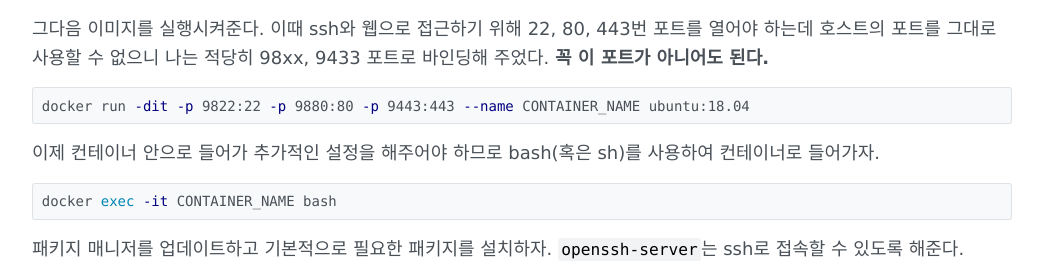
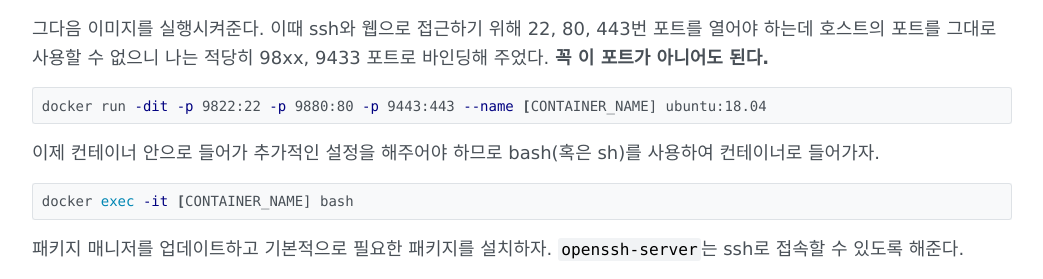
Before and after one commit to blurfx/xo.dev, a Jekyll site: the page built from _posts/2020-03-12-setup-virtual-environment-for-guests-with-docker.md, in a window 1280 px wide and 900 px high, scrolled down 493 px. Shown: the part 162-441 px from the top of the window, without its empty margins (118-1161 px from the left). Built offline with Jekyll 4.4.1, drawn with Linux system fonts in a browser that asks for light colours; comment, search, counter and statistics services are not loaded.

Commit message:
:pencil2: fix ambiguous commands

````diff
--- a/_posts/2020-03-12-setup-virtual-environment-for-guests-with-docker.md
+++ b/_posts/2020-03-12-setup-virtual-environment-for-guests-with-docker.md
@@ -20,12 +20,12 @@ docker pull ubuntu:18.04
 
 그다음 이미지를 실행시켜준다. 이때 ssh와 웹으로 접근하기 위해 22, 80, 443번 포트를 열어야 하는데 호스트의 포트를 그대로 사용할 수 없으니 나는 적당히 98xx, 9433 포트로 바인딩해 주었다. **꼭 이 포트가 아니어도 된다.**
 ```sh
-docker run -dit -p 9822:22 -p 9880:80 -p 9443:443 --name CONTAINER_NAME ubuntu:18.04
+docker run -dit -p 9822:22 -p 9880:80 -p 9443:443 --name [CONTAINER_NAME] ubuntu:18.04
 ```
 
 이제 컨테이너 안으로 들어가 추가적인 설정을 해주어야 하므로 bash(혹은 sh)를 사용하여 컨테이너로 들어가자.
 ```sh
-docker exec -it CONTAINER_NAME bash
+docker exec -it [CONTAINER_NAME] bash
 ```
 
 패키지 매니저를 업데이트하고 기본적으로 필요한 패키지를 설치하자. `openssh-server`는 ssh로 접속할 수 있도록 해준다.
````
